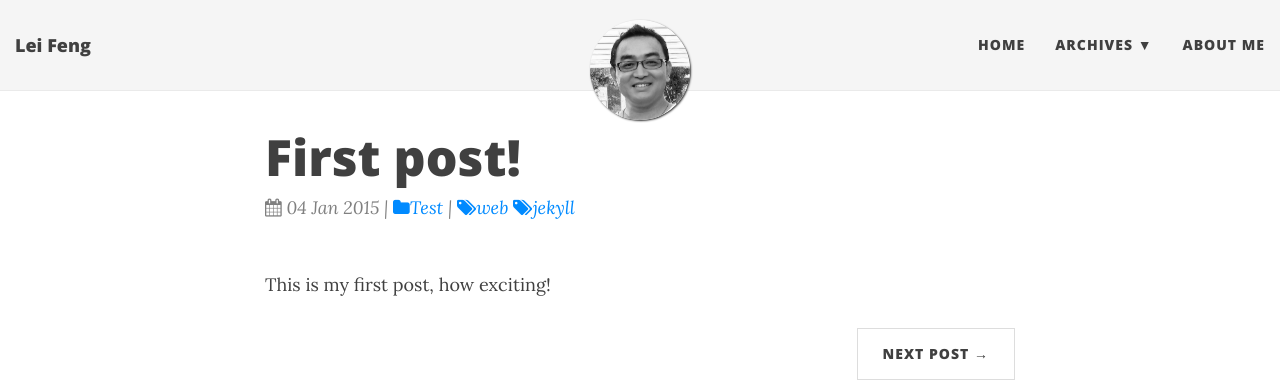
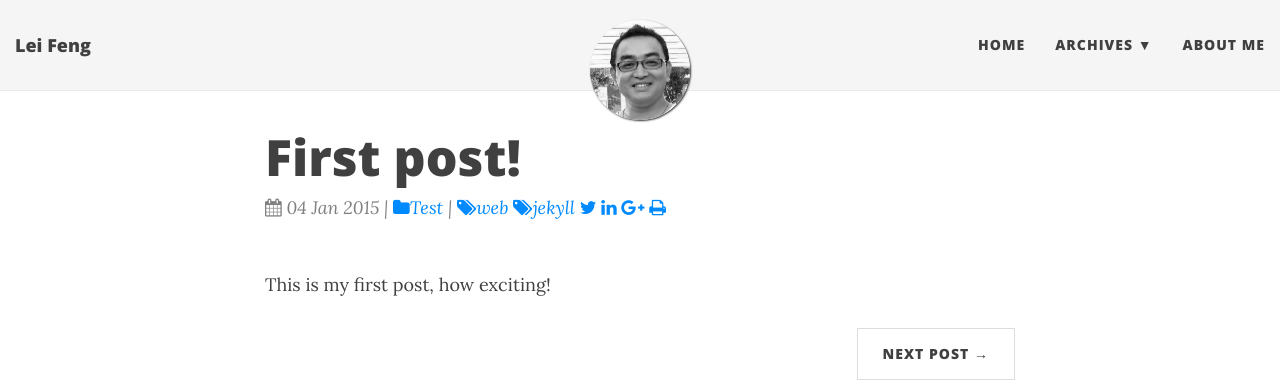
Before and after one commit to stonefl/stonefl.github.io, a Jekyll site: the page built from _posts/2015-01-04-first-post.md, in a window 1280 px wide. Shown: the top 389 px of the page. Built offline with Jekyll 4.4.1, drawn with Linux system fonts in a browser that asks for light colours; nearby versions of some CDN libraries; comment, search, counter and statistics services are not loaded.

Commit message:
Update page-meta-info.html

```diff
--- a/_includes/page-meta-info.html
+++ b/_includes/page-meta-info.html
@@ -16,3 +16,12 @@
     {% endfor %}
  {% endif %}
  </span>
+
+ <span class="social-icons">
+   <!--twitter-->
+   <a href="https://twitter.com/share?text={{ page.title }}&amp;url={{ site.url }}{{ page.url }}&amp;via={{ site.owner.twitter }}"  class="social-icons" target="_blank" title="Share on twitter"> <i class="fa fa-twitter meta"></i></a>
+   <!--Linkedin-->
+   <a href="https://www.linkedin.com/shareArticle?mini=true&amp;url={{ site.url }}{{ page.url }}"  class="social-icons" target="_blank" title="Share on LinkedIn"> <i class="fa fa-linkedin"></i></a>
+   <a href="https://plus.google.com/share?url={{ site.url }}{{ page.url }}"  class="social-icons" target="_blank" title="Share on Google+"> <i class="fa fa-google-plus"></i></a>
+   <a href="javascript:window.print()" class="social-icons" title="Printer friendly format"><i class="fa fa-print"></i></a>
+</span>
```
